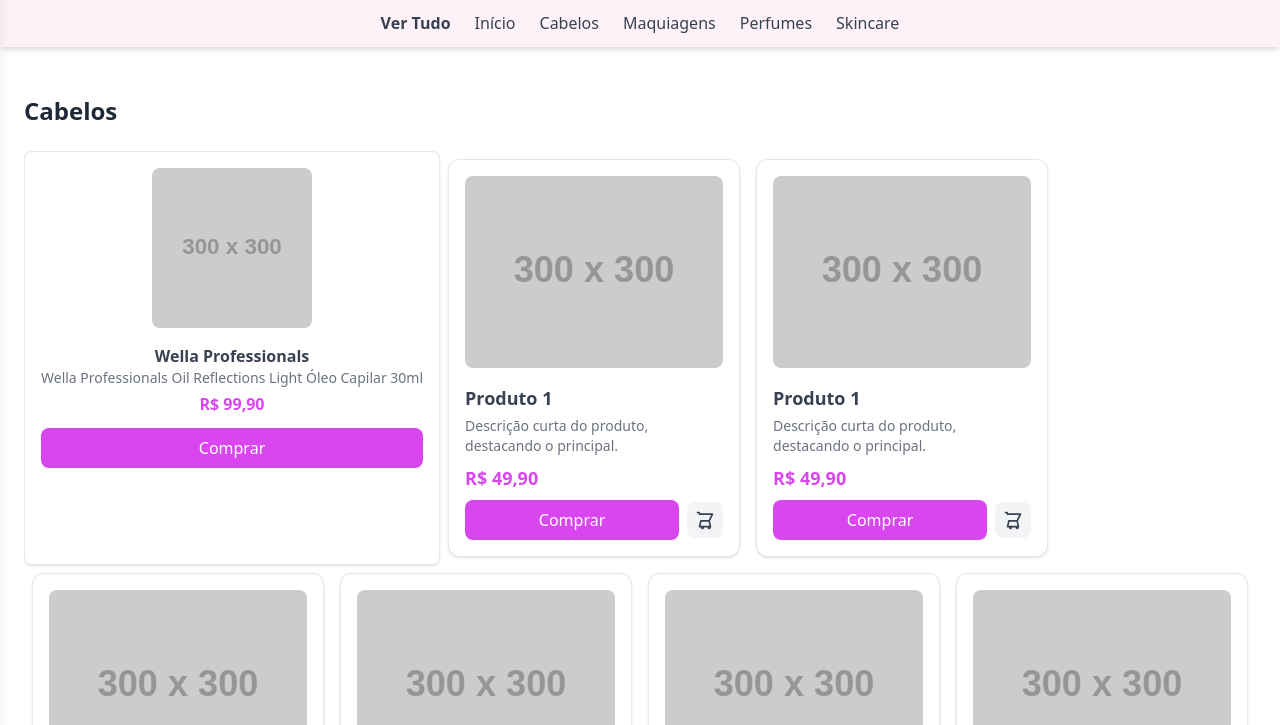
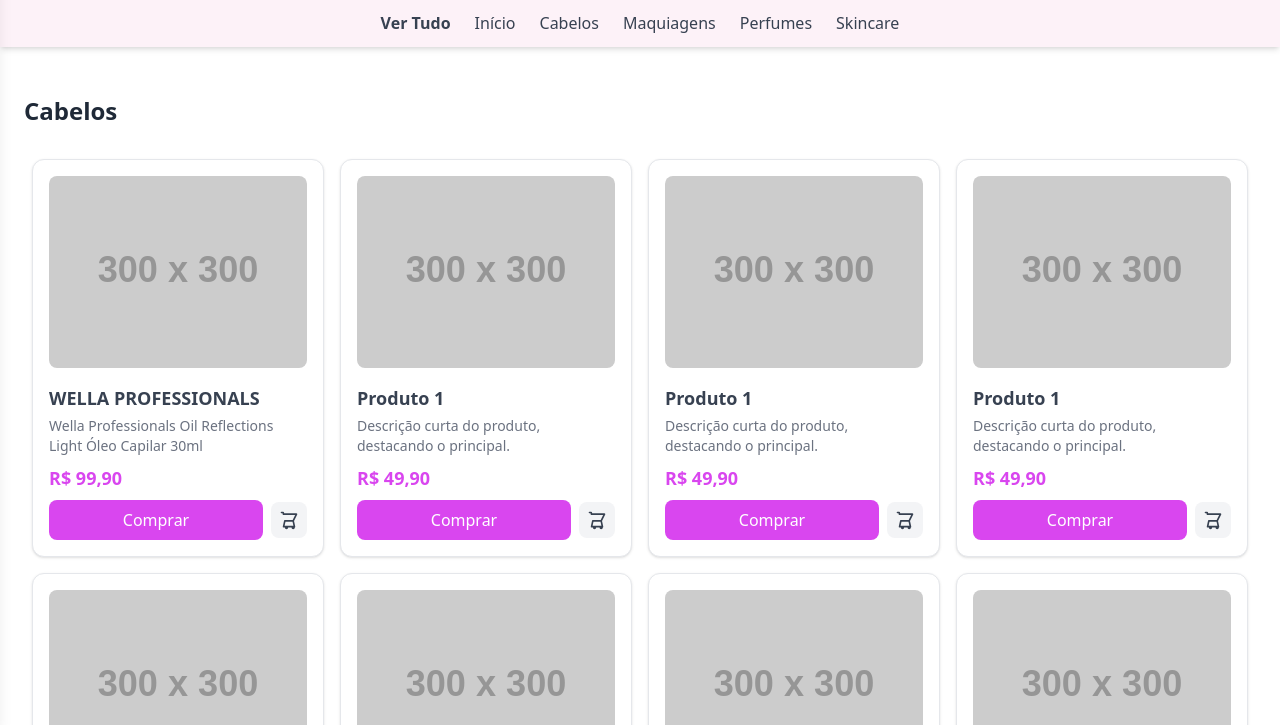
Before and after one commit to Lumee-03/Lume-Store-Oficial, a plain HTML site: page cabelo.html in a window 1280 px wide. Shown: the part 75-800 px from the top of the page. Drawn offline with nearby package versions, Linux system fonts and the light colour scheme; placeholder pictures from the web are drawn by us.

Commit message:
Update cabelo.html

```diff
--- a/cabelo.html
+++ b/cabelo.html
@@ -86,30 +86,52 @@
   <div class="relative overflow-hidden flex flex-wrap">
 
    <!-- Produto 1 -->
-     <div class="bg-white border rounded-lg shadow p-4 flex flex-col items-center text-center">
+     <div class="w-1/4 p-2">
+  <div class="border rounded-xl shadow p-4 bg-white flex flex-col justify-between h-full">
     <img src="https://via.placeholder.com/300x300?text=Produto+1"
-       alt="Wella Professionals"
-       class="w-40 h-40 object-cover rounded-lg mb-4">
-
-  <h3 class="font-semibold text-gray-700">Wella Professionals</h3>
-  <p class="text-gray-500 text-sm">Wella Professionals Oil Reflections Light Óleo Capilar 30ml</p>
-  <p class="text-[#d946ef] font-bold mt-1">R$ 99,90</p>
-
-  <div class="mt-3 flex gap-2 w-full">
+         class="w-full h-48 object-cover rounded-lg mb-4">
+    <div class="flex-1">
+      <h3 class="font-semibold text-gray-700 text-lg mb-1">WELLA PROFESSIONALS</h3>
+      <p class="text-gray-500 text-sm mb-2">
+        Wella Professionals Oil Reflections Light Óleo Capilar 30ml
+      </p>
+    </div>
+    <p class="text-[#d946ef] font-bold text-lg mb-2">R$ 99,90</p>
+    <div class="flex items-center gap-2">
       <button
         onclick="addToCart(
-        'Wella Professionals',
+          'WELLA PROFESSIONALS',
           'Wella Professionals Oil Reflections Light Óleo Capilar 30ml',
           99.90,
           'https://via.placeholder.com/300x300?text=Produto+1',
           true
         )"
-      class="flex-1 bg-[#d946ef] text-white text-center py-2 rounded-lg hover:bg-pink-600 transition font-medium"
-    >
+        class="flex-1 bg-[#d946ef] text-white text-center py-2 rounded-lg hover:bg-pink-600 transition font-medium">
         Comprar
+      </button>
+
+      <button
+        onclick="addToCart(
+          'WELLA PROFESSIONALS',
+          'Wella Professionals Oil Reflections Light Óleo Capilar 30ml',
+          99.90,
+          'https://via.placeholder.com/300x300?text=Produto+1',
+          false
+        )"
+        class="bg-gray-100 p-2 rounded-lg hover:bg-gray-200 transition">
+        <svg xmlns="http://www.w3.org/2000/svg"
+             class="h-5 w-5 text-gray-700"
+             fill="none" viewBox="0 0 24 24" stroke="currentColor">
+          <path stroke-linecap="round"
+                stroke-linejoin="round"
+                stroke-width="2"
+                d="M3 3h2l.4 2M7 13h10l4-8H5.4M7 13l-1.5 7h13l-1.5-7M7 13h10M10 21a1 1 0 11-2 0 1 1 0 012 0zm8 0a1 1 0 11-2 0 1 1 0 012 0z"/>
+        </svg>
       </button>
     </div>
   </div>
+</div>
+
 
    <!-- Produto 2 -->
       <div class="w-1/4 p-2">
```
Lines whose indentation alone changed are shown as unchanged.
